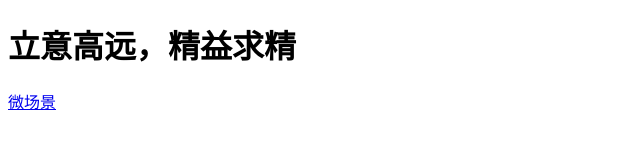
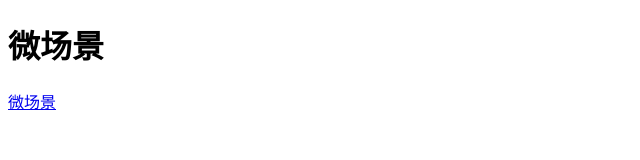
Before and after one commit to xiayuhang707/xiayuhang707.github.io, a plain HTML site: page index.html in a window 1280 px wide. Shown: the whole page, without its empty margins (0-640 px from the left). Drawn offline with Linux system fonts and the light colour scheme.

Commit message:
同步微场景

```diff
--- a/index.html
+++ b/index.html
@@ -6,7 +6,7 @@
 </head>
 <body>
 
-<h1>立意高远，精益求精</h1>
+<h1>微场景</h1>
 <a href="weichangjing/Swiper3/index.html">微场景</a>
 </body>
 </html>
```
